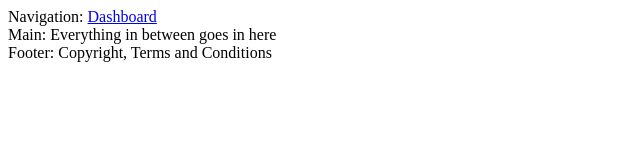
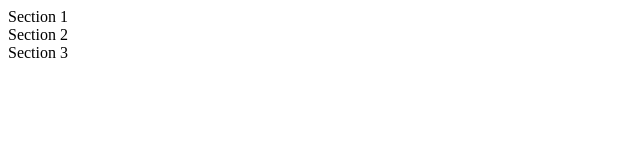
Before and after one commit to pstruthers/FES-HTML-crash-course, a plain HTML site: page index.html in a window 1280 px wide. Shown: the whole page, without its empty margins (0-640 px from the left). Drawn offline with Linux system fonts and the light colour scheme.

Commit message:
<section> tag

```diff
--- a/index.html
+++ b/index.html
@@ -6,15 +6,14 @@
     <title>Paige</title>
   </head>
   <body>
-    <nav>
-        Navigation:
-        <a href="/dashboard.html">Dashboard</a>
-    </nav>
-    <main>
-        Main: Everything in between goes in here
-    </main>
-    <footer>
-        Footer: Copyright, Terms and Conditions
-    </footer>
+    <section>
+        Section 1
+    </section>
+    <section>
+        Section 2
+    </section>
+    <section>
+        Section 3
+    </section>
   </body>
 </html>
```
